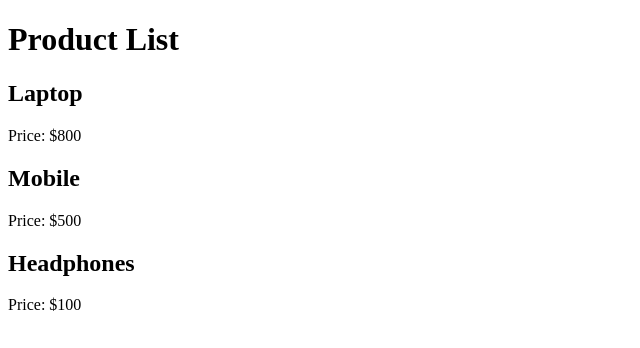
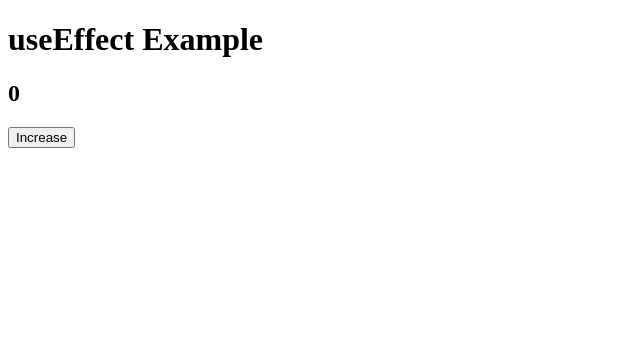
Before and after one commit to maimoonamuskan/react_lacture, a React (Vite) app: page / in a window 1280 px wide. Shown: the top 348 px of the page, without its empty margins (0-640 px from the left). Built offline with nearby package versions, Linux system fonts and the light colour scheme.

Commit message:
add useeffect file

```diff
--- a/src/App.jsx
+++ b/src/App.jsx
@@ -519,12 +519,27 @@
 
 // export default App;
 
-import ProductList from "./productList";
+// import ProductList from "./productList";
+
+// function App() {
+//     return (
+//         <ProductList />
+//     );
+// }
+
+// export default App;
+
+
+import Effect from "./Effect";
 
 function App() {
-    return (
-        <ProductList />
-    );
+  return (
+    <div>
+      <h1>useEffect Example</h1>
+
+      <Effect />
+    </div>
+  );
 }
 
 export default App;
--- /dev/null
+++ b/src/Effect.jsx
@@ -0,0 +1,22 @@
+import { useEffect, useState } from "react";
+
+function Effect() {
+
+  const [count, setCount] = useState(0);
+
+  useEffect(() => {
+    console.log("Component rendered");
+  }, []);
+
+  return (
+    <div>
+      <h2>{count}</h2>
+
+      <button onClick={() => setCount(count + 1)}>
+        Increase
+      </button>
+    </div>
+  );
+}
+
+export default Effect;
```
